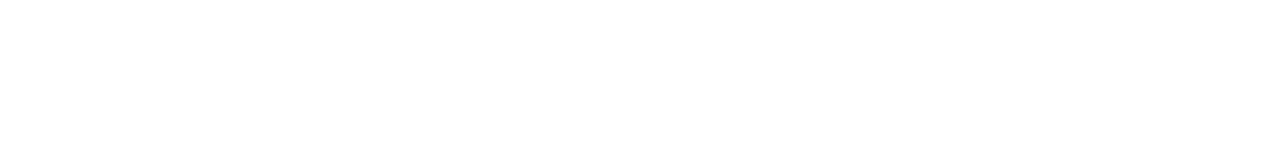
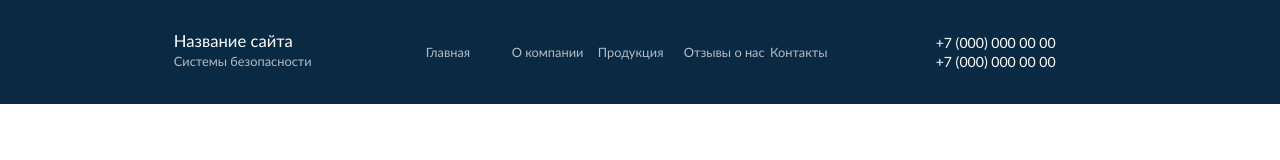
Before and after one commit to onnkkka/withNikita, a plain HTML site: page index.html in a window 1280 px wide. Drawn offline with Linux system fonts and the light colour scheme.

Commit message:
finish meny

```diff
--- a/index.html
+++ b/index.html
@@ -1,14 +1,36 @@
-<!DOCTYPE html>
+<!doctype html>
 <html lang="en">
   <head>
     <meta charset="UTF-8" />
     <meta name="viewport" content="width=device-width, initial-scale=1.0" />
     <title>Document</title>
-    <link rel="stylesheet" type="text/ccs" href="style.css" />
+    <link rel="stylesheet" type="text/css" href="style.css" />
   </head>
   <body>
     <header class="header">
-      <nav class="menu"></nav>
+      <nav class="menu">
+        <li class="logo">
+          <div class="logo-dop"></div>
+          <div class="logo-name">
+            <div class="logo-site-name">Название сайта</div>
+            <div class="logo-safe">Системы безопасности</div>
+          </div>
+        </li>
+        <li class="about">
+          <div class="about-main about-item">Главная</div>
+          <div class="about-company about-item">О компании</div>
+          <div class="about-prodacts about-item">Продукция</div>
+          <div class="about-oyzivi about-item">Отзывы о нас</div>
+          <div class="about-contacts about-item">Контакты</div>
+        </li>
+        <li class="number">
+          <div class="number-meny"></div>
+          <div class="number-telephones">
+            <div class="number-tel-first">+7 (000) 000 00 00</div>
+            <div class="number-tel-second">+7 (000) 000 00 00</div>
+          </div>
+        </li>
+      </nav>
     </header>
   </body>
 </html>
--- a/style.css
+++ b/style.css
@@ -3,3 +3,95 @@
   margin: 0;
   box-sizing: border-box;
 }
+.menu {
+  width: 100%;
+  height: 13vh;
+  background-color: rgb(10, 42, 68);
+  display: grid;
+  justify-content: center;
+  align-content: center;
+  grid-template-columns: repeat(3, 33%);
+  grid-template-rows: 100%;
+  gap: 0.2vh;
+}
+.logo {
+  display: grid;
+  justify-content: center;
+  align-content: center;
+  grid-template-columns: repeat(5, 20%);
+  grid-template-rows: 100%;
+  gap: 0.2vh;
+}
+.logo-dop {
+  grid-column: span 2;
+}
+.logo-name {
+  grid-column: span 3;
+  display: grid;
+  justify-content: left;
+  align-content: center;
+  grid-template-columns: 100%;
+  grid-template-rows: repeat(2, 50%);
+  gap: 0.2vh;
+}
+.logo-site-name {
+  font-family: Calibri;
+  font-size: 1.3vw;
+  align-content: end;
+  color: white;
+}
+.logo-safe {
+  font-family: Calibri;
+  font-size: 1vw;
+  align-content: start;
+  color: rgba(255, 255, 255, 0.685);
+}
+
+.about {
+  display: grid;
+  justify-content: center;
+  align-content: center;
+  grid-template-columns: repeat(5, 20%);
+  grid-template-rows: 100%;
+  gap: 0.2vh;
+}
+.about-item {
+  font-family: Calibri;
+  font-size: 1vw;
+  align-content: center;
+  color: rgba(255, 255, 255, 0.685);
+}
+.number {
+  display: grid;
+  justify-content: center;
+  align-content: center;
+  grid-template-columns: repeat(5, 20%);
+  grid-template-rows: 100%;
+  gap: 0.2vh;
+}
+.number-meny {
+  font-size: 1vw;
+  align-content: center;
+  align-self: center;
+}
+.number-telephones {
+  grid-column: span 4;
+  display: grid;
+  justify-content: center;
+  align-content: center;
+  grid-template-columns: 100%;
+  grid-template-rows: repeat(2, 50%);
+  gap: 0.2vh;
+}
+.number-tel-first {
+  font-family: Calibri;
+  font-size: 1.1vw;
+  align-content: end;
+  color: rgb(255, 255, 255);
+}
+.number-tel-second {
+  font-family: Calibri;
+  font-size: 1.1vw;
+  align-content: start;
+  color: rgb(255, 255, 255);
+}
```
